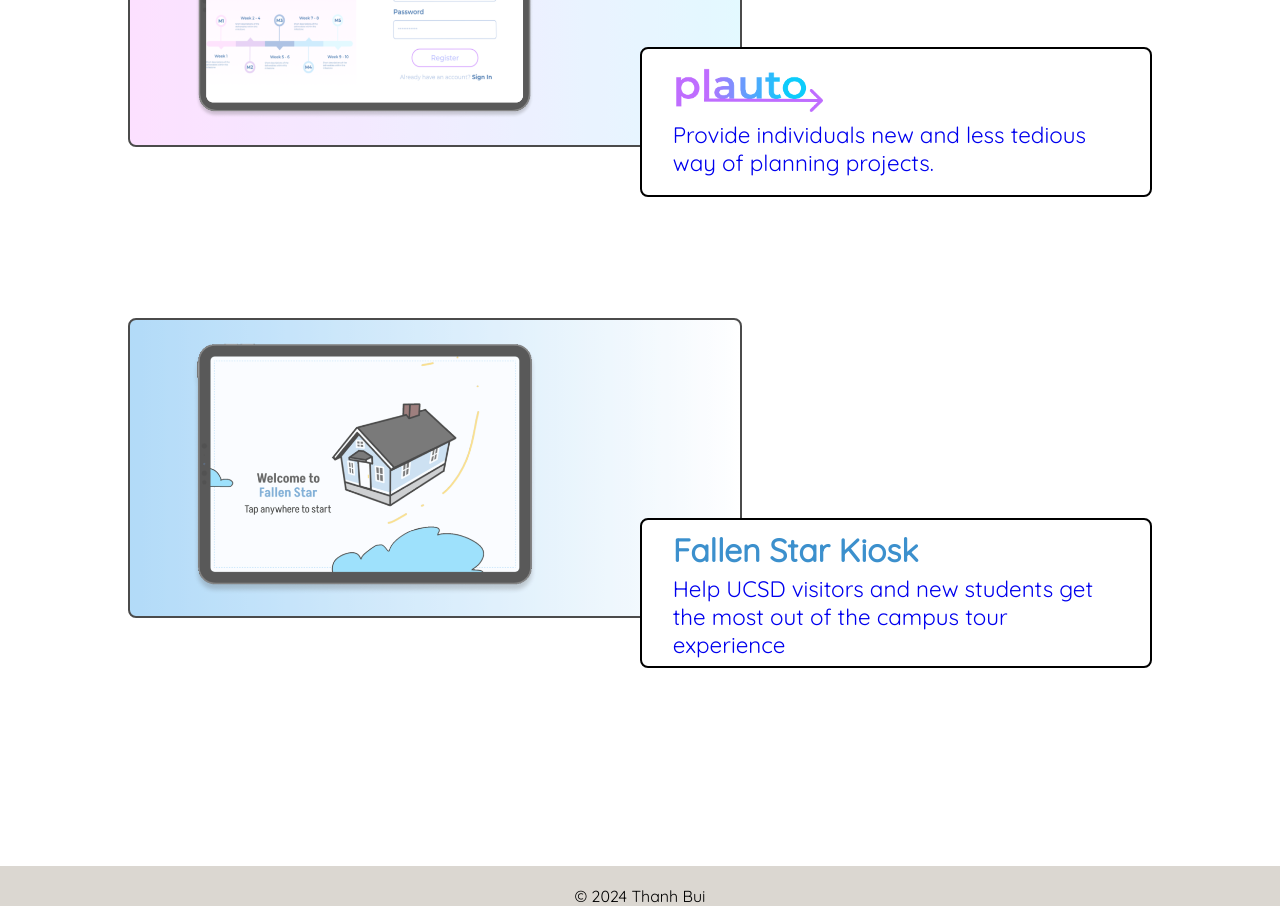
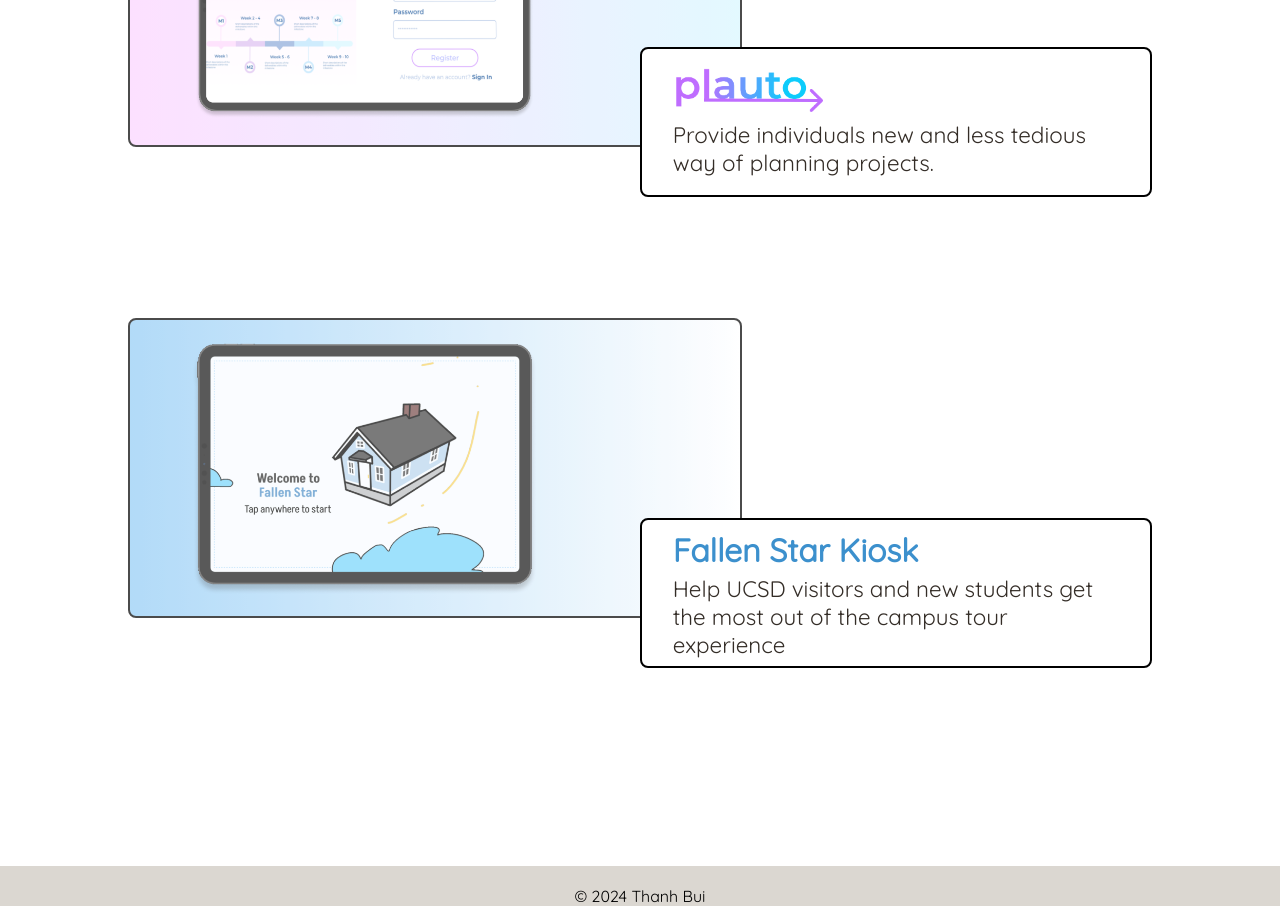
Before and after one commit to t7bui/t7bui.github.io, a React (Create React App) app: page / in a window 1280 px wide. Shown: the part 840-1746 px from the top of the page. Built offline with nearby package versions, Linux system fonts and the light colour scheme.

Commit message:
trying to fix blue <p> text on certain devices; hopefully this works

```diff
--- a/src/style/Projects.css
+++ b/src/style/Projects.css
@@ -20,6 +20,16 @@
 }
 
 .test-proj a {
+    text-decoration: none;
+    color: var(--brown);
+}
+
+.test-proj p {
+    text-decoration: none;
+    color: var(--brown);
+}
+
+.test-proj p:hover {
     text-decoration: none;
     color: var(--brown);
 }
```
